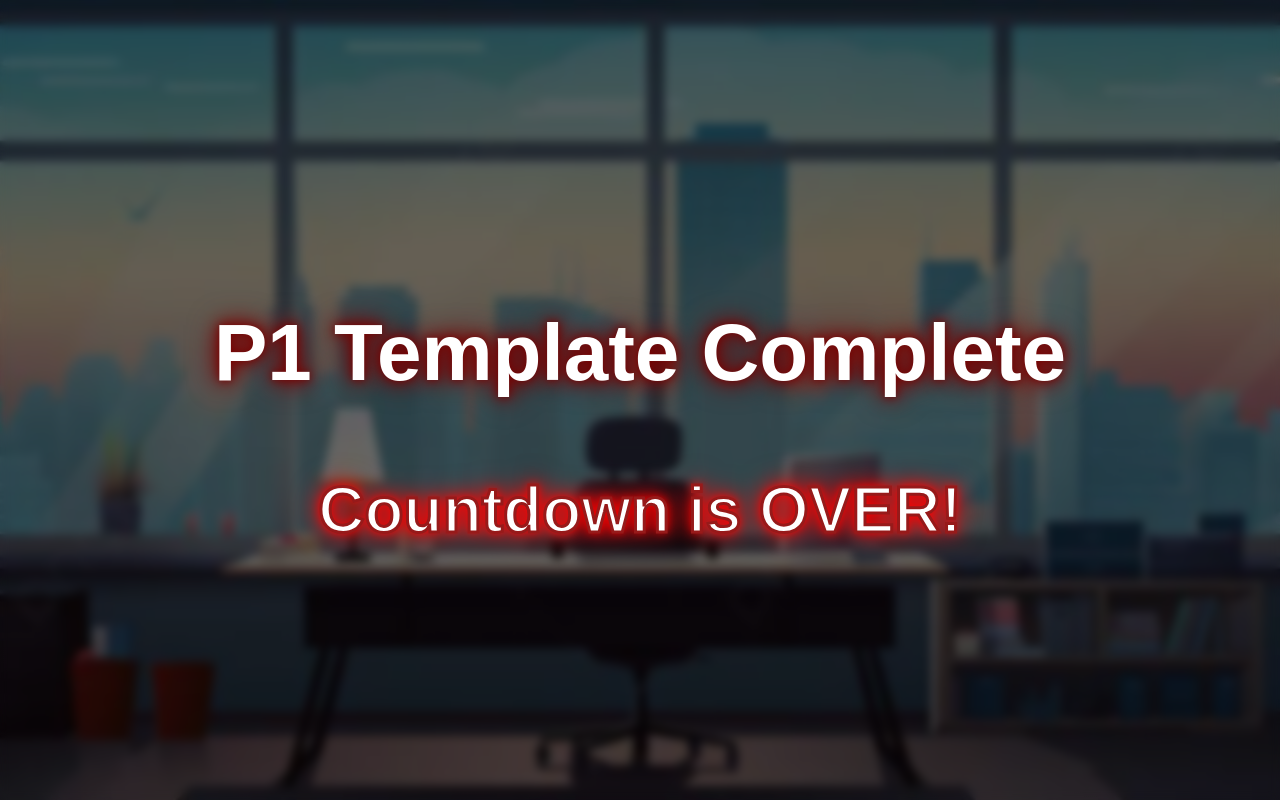
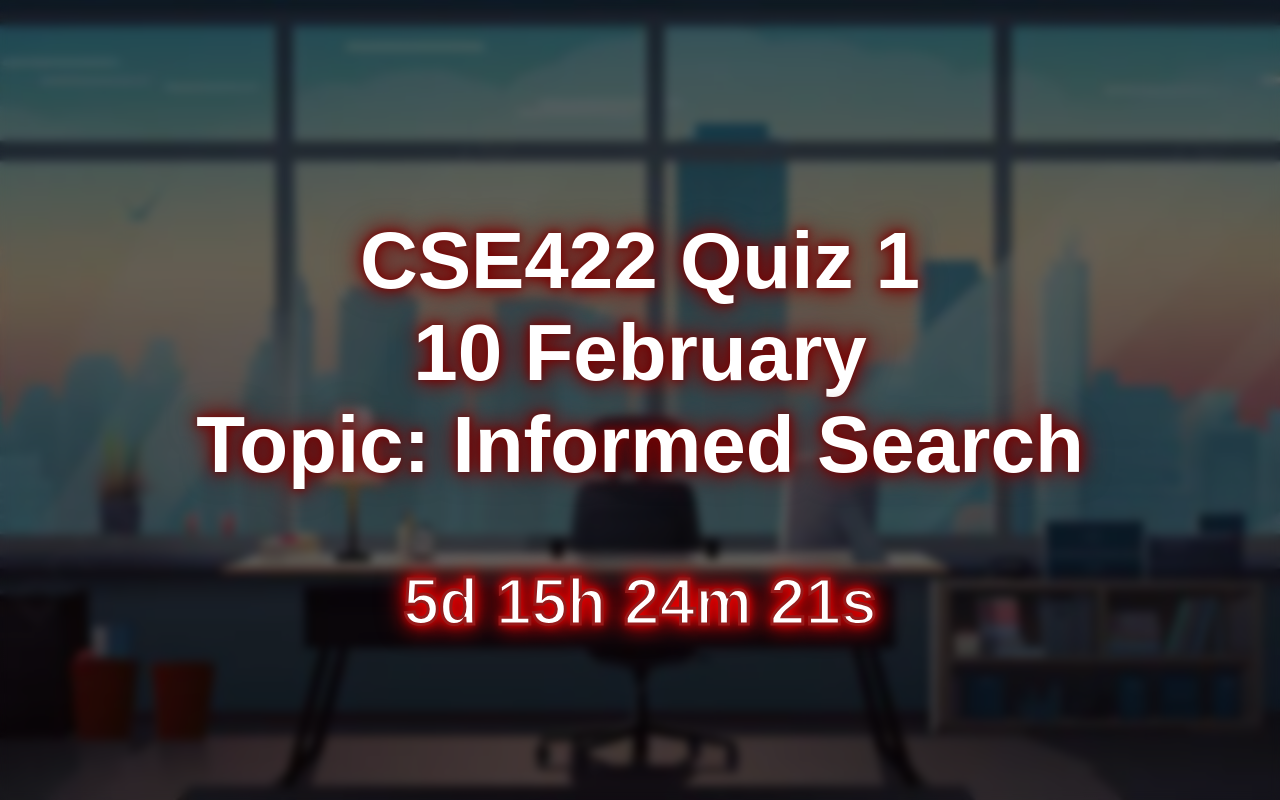
Before and after one commit to niloyahsan1/countdown, a plain HTML site: page index.html in a window 1280 px wide. Drawn offline with Linux system fonts and the light colour scheme.

Commit message:
422 quiz

```diff
--- a/index.html
+++ b/index.html
@@ -10,7 +10,7 @@
 </head>
 
 <body>
-    <h1>P1 Template Complete</h1>
+    <h1>CSE422 Quiz 1 <br> 10 February <br> Topic: Informed Search </h1>
     <div id="countdown"></div>
 
     <script src="scripts.js"></script>
--- a/scripts.js
+++ b/scripts.js
@@ -1,5 +1,5 @@
 // change the date for countdown
-const countdownDate = new Date("January 17, 2024 00:00:00").getTime();
+const countdownDate = new Date("February 10, 2024 00:00:00").getTime();
 
 const x = setInterval(function () {
   const now = new Date().getTime();
```
